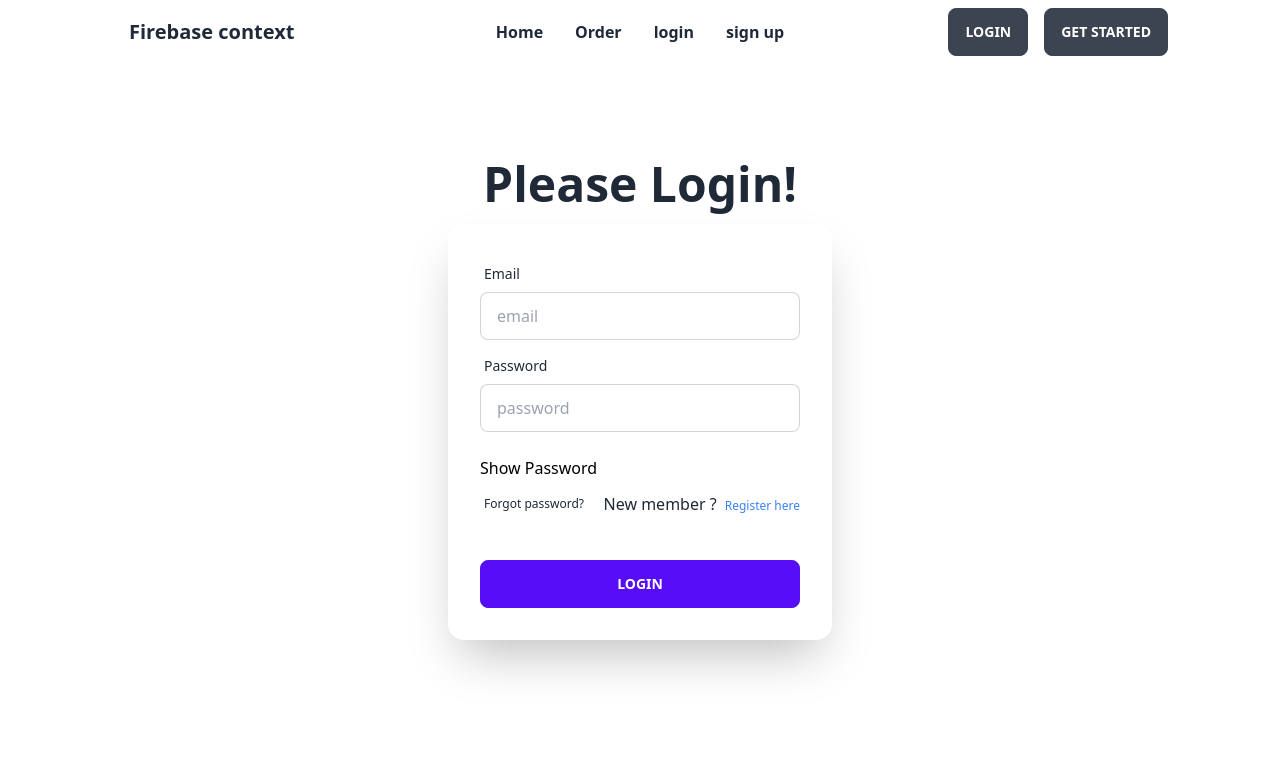
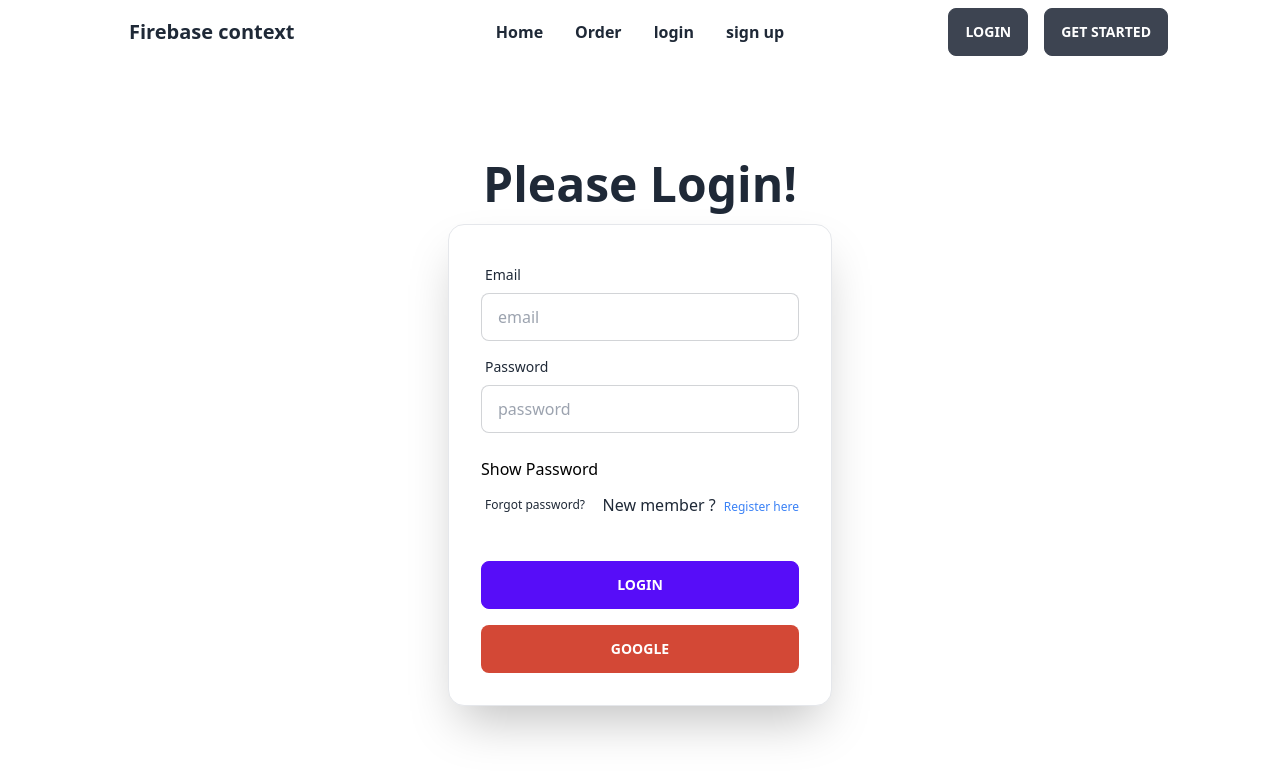
Before and after one commit to Abdullah149081/firebase-contex-api, a React (Vite) app: page /login in a window 1280 px wide. Shown: the top 778 px of the page. Built offline with nearby package versions, Linux system fonts and the light colour scheme; no server answers.

Commit message:
google sign in add

```diff
--- a/src/login/Login.jsx
+++ b/src/login/Login.jsx
@@ -5,7 +5,7 @@ import { userContext } from "../providers/AuthProvider";
 const Login = () => {
   const [showPassword, setShowPassword] = useState(false);
   const [error, setError] = useState("");
-  const { signInUser } = useContext(userContext);
+  const { signInUser, googleSignIn } = useContext(userContext);
 
   const handlerLogin = (event) => {
     setError("");
@@ -23,18 +23,23 @@ const Login = () => {
         setError(err.message);
       });
   };
+  const handlerGoogleSign = () => {
+    googleSignIn()
+      .then(() => {})
+      .catch(() => {});
+  };
 
   const handlerShowPassword = () => {
     setShowPassword(!showPassword);
   };
 
   return (
-    <div className="hero mt-20">
-      <div className="hero-content flex-col w-full  lg:w-5/6 ">
+    <div className="hero mt-20 ">
+      <div className="hero-content  flex-col w-full  lg:w-5/6 ">
         <div className="text-center ">
           <h1 className="text-2xl lg:text-5xl font-bold">Please Login!</h1>
         </div>
-        <div className="card flex-shrink-0 w-full max-w-sm shadow-2xl bg-base-100">
+        <div className="card border flex-shrink-0 w-full max-w-sm shadow-2xl bg-base-100">
           <form onSubmit={handlerLogin} className="card-body">
             <div className="form-control">
               <label className="label">
@@ -75,6 +80,11 @@ const Login = () => {
                 Login
               </button>
             </div>
+            <div className="form-control mt-2">
+              <button onClick={handlerGoogleSign} type="button" className="btn border-0  bg-[#d34836] hover:bg-[#d34836]">
+                Google
+              </button>
+            </div>
           </form>
         </div>
       </div>
--- a/src/providers/AuthProvider.jsx
+++ b/src/providers/AuthProvider.jsx
@@ -1,10 +1,11 @@
 /* eslint-disable react-refresh/only-export-components */
-import { createUserWithEmailAndPassword, getAuth, onAuthStateChanged, signInWithEmailAndPassword, signOut } from "firebase/auth";
+import { GoogleAuthProvider, createUserWithEmailAndPassword, getAuth, onAuthStateChanged, signInWithEmailAndPassword, signInWithPopup, signOut } from "firebase/auth";
 import { createContext, useEffect, useMemo, useState } from "react";
 import app from "../firebase/firebase.config";
 
 export const userContext = createContext(null); // 1st
 const auth = getAuth(app);
+const googleProvider = new GoogleAuthProvider();
 
 // children
 const AuthProvider = ({ children }) => {
@@ -17,6 +18,11 @@ const AuthProvider = ({ children }) => {
   const signInUser = (email, password) => {
     return signInWithEmailAndPassword(auth, email, password);
   };
+
+  const googleSignIn = () => {
+    return signInWithPopup(auth, googleProvider);
+  };
+
   const logOut = () => {
     return signOut(auth);
   };
@@ -32,7 +38,7 @@ const AuthProvider = ({ children }) => {
     };
   }, []);
 
-  const authInfo = useMemo(() => ({ users, createUser, signInUser, logOut, loading }), [loading, users]); // 3rd
+  const authInfo = useMemo(() => ({ users, createUser, signInUser, logOut, loading, googleSignIn }), [loading, users]); // 3rd
   // const authInfo = { users, createUser, signInUser };
 
   return <userContext.Provider value={authInfo}>{children}</userContext.Provider>; // 2nd {children}
```
